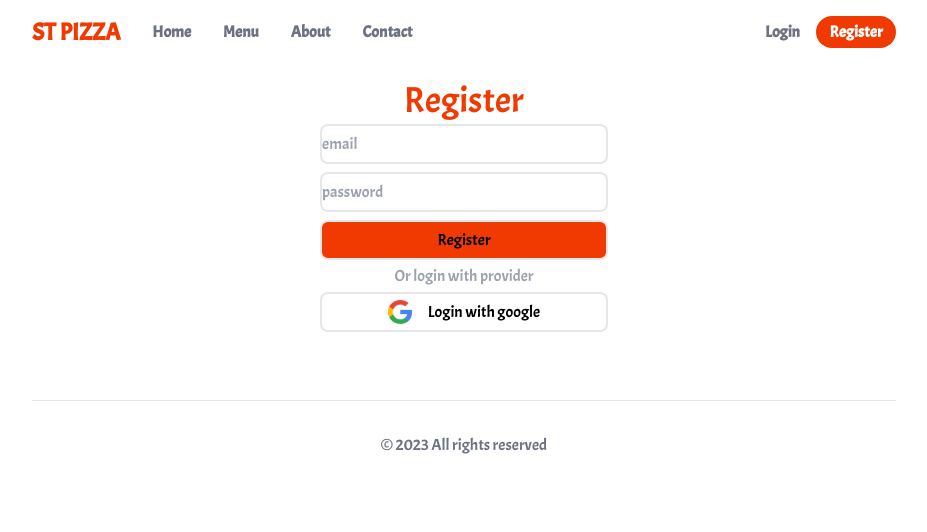
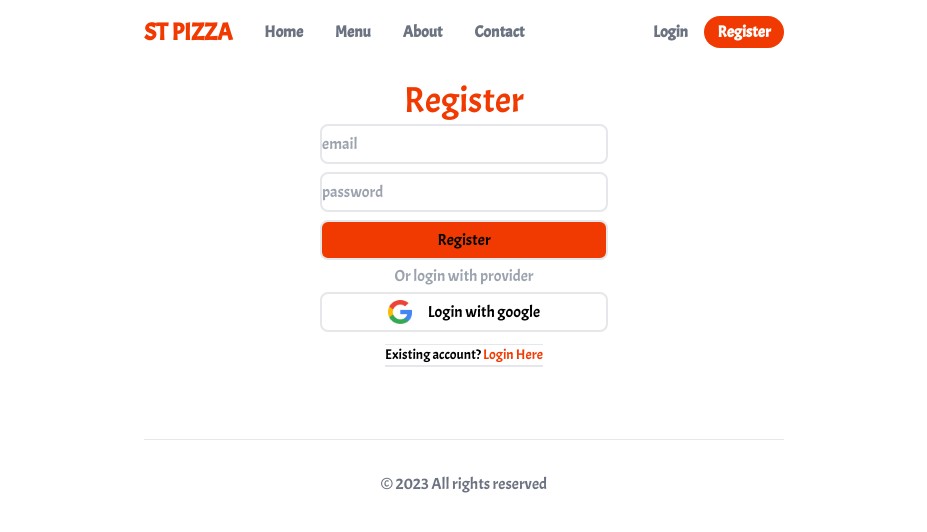
Before and after one commit to freeluckperson/next-gh-pages, a Next.js app: page /register in a window 1280 px wide. Shown: the top 532 px of the page, without its empty margins (176-1103 px from the left). Built offline with nearby package versions, Linux system fonts and the light colour scheme.

Commit message:
register terminado

```diff
--- a/src/app/layout.js
+++ b/src/app/layout.js
@@ -13,7 +13,7 @@ export default function RootLayout({ children }) {
   return (
     <html lang="en">
       <body className={roboto.className}>
-        <main className="max-w-4xl mx-auto p-4">
+        <main className="max-w-2xl mx-auto p-4">
           <Header />
           {children}
           <footer className="border-t p-8 text-center text-gray-500 mt-16">
--- a/src/app/register/page.js
+++ b/src/app/register/page.js
@@ -15,6 +15,7 @@ export default function RegisterPage() {
   async function handleFormSubmit(ev) {
     ev.preventDefault();
     setCreatingUser(true);
+    setUserCreate(false);
     setError(false);
     const response = await fetch("/api/register", {
       method: "POST",
@@ -87,6 +88,12 @@ export default function RegisterPage() {
             <img src="/google.png" height={24} width={24} alt="..." />
             Login with google
           </button>
+          <div className="text-center text-sm my-2 border-t border-b-2">
+            Existing account?{" "}
+            <Link className="text-primary" href={"/login"}>
+              Login Here
+            </Link>
+          </div>
         </form>
       </section>
     </div>
```
